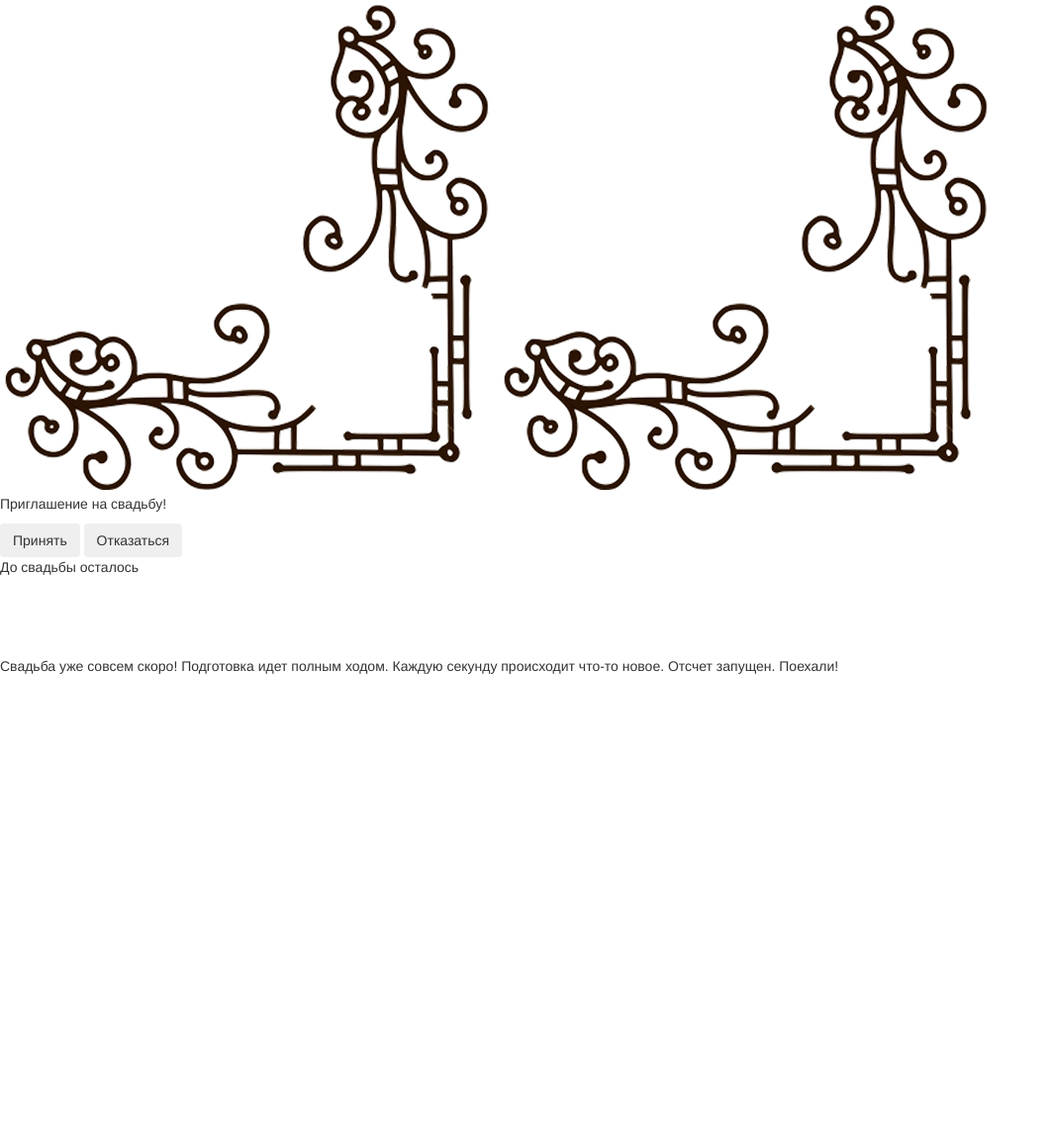
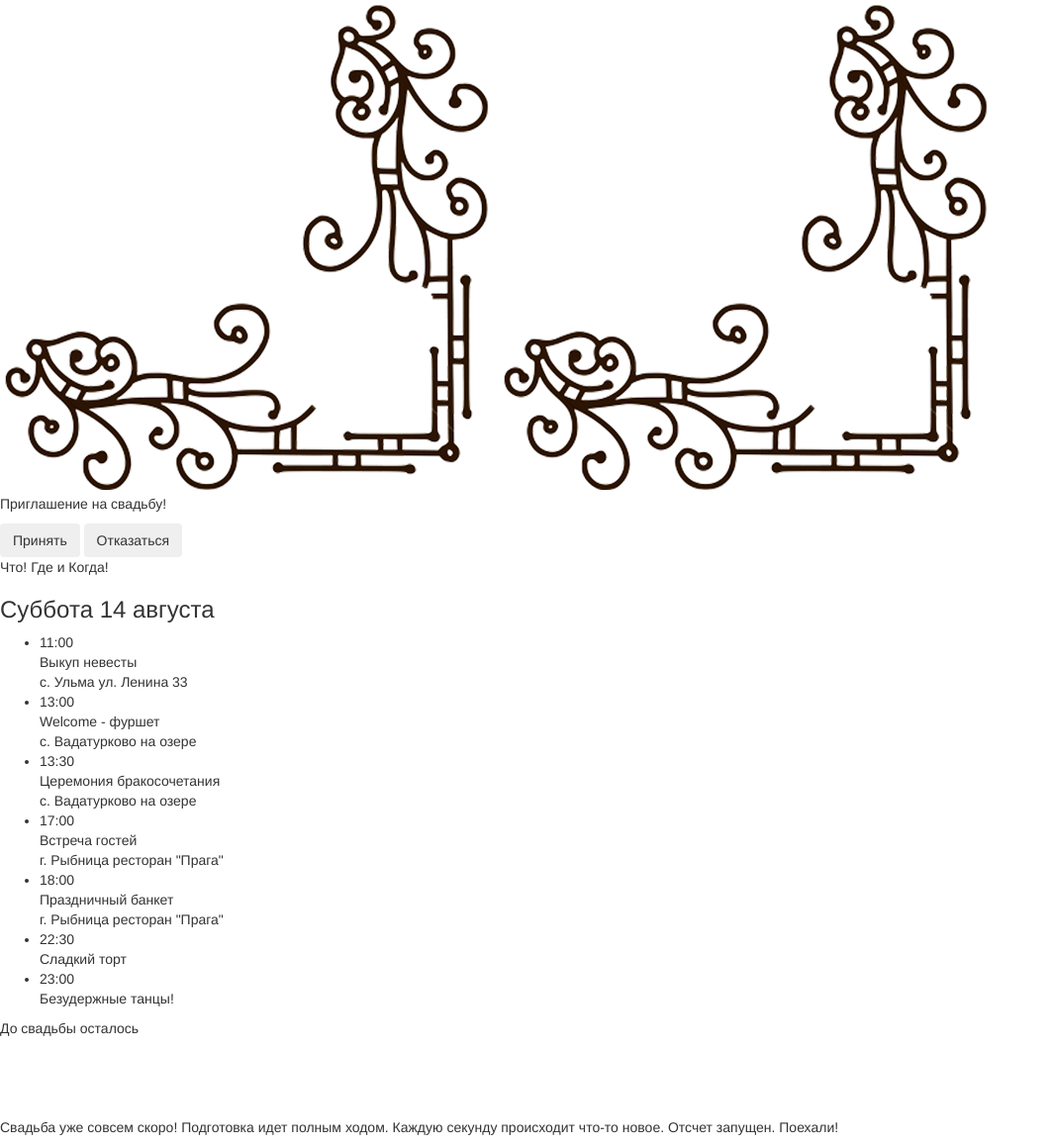
Before and after one commit to alexeitsurkan/invitation, a Yii app: template views/site/index.php in a window 1280 px wide. Shown: the part 541-1700 px from the top of the page at 99% size, without its empty margins (0-1061 px from the left). Before the commit the page ends 1222 px from the top, so only its background shows below. Run offline with PHP 8.4 and a stand-in for Yii, Linux system fonts and the light colour scheme; the template is opened without the code that fills it, so the values that code supplies are empty; some libraries are stand-ins or nearby versions.

Commit message:
пригласительное стили

```diff
--- a/assets/SiteBundle.php
+++ b/assets/SiteBundle.php
@@ -15,7 +15,9 @@
         'css/site.css',
         'css/index.css',
         'css/counter_block.css',
-        'css/inviting.css'
+        'css/inviting.css',
+        'css/info.css',
+        'css/plan.css',
     ];
 
     public $js = [
--- a/views/site/index.php
+++ b/views/site/index.php
@@ -21,14 +21,10 @@
                     <div>ресторан Прага</div>
                 </div>
                 <div id="lunaplane">
-<!--                    <a id="btn-weekend" href="#section2">Weekend</a>-->
-<!--                    <a id="btn-travel" href="#section3">Travel</a>-->
-<!--                    <a id="btn-resort" href="#section4">Resort</a>-->
-<!--                    <a id="btn-registry" href="#section5">Registry</a>-->
                 </div>
             </div>
         </div>
-        <div class="section inviting">
+        <div class="section info-block inviting">
             <div class="content">
                 <img class="ungle lt" src="/img/ungle.png">
                 <img class="ungle lb" src="/img/ungle.png">
@@ -43,7 +39,79 @@
                     <button value="0" class="btn b-danger">Отказаться</button>
                 </div>
             </div>
+        </div>
+        <div class="section info-block plan">
+            <div id="parashut"></div>
+            <div class="content">
+                <div class="title">Что! Где и Когда!</div>
 
+                <h3>Суббота 14 августа</h3>
+                <ul class="list">
+                    <li>
+                        <div class="time"><span>11:00</span></div>
+                        <div class="dot">
+                            <div class="dot-one"></div>
+                        </div>
+                        <div class="info">
+                            <span class="title">Выкуп невесты</span>
+                            <div class="place">c. Ульма ул. Ленина 33</div>
+                        </div>
+                    </li>
+                    <li>
+                        <div class="time"><span>13:00</span></div>
+                        <div class="dot">
+                            <div class="dot-one"></div>
+                        </div>
+                        <div class="info">
+                            <span class="title">Welcome - фуршет</span>
+                            <div class="place">с. Вадатурково на озере</div></div>
+                    </li>
+                    <li>
+                        <div class="time"><span>13:30</span></div>
+                        <div class="dot">
+                            <div class="dot-one"></div>
+                        </div>
+                        <div class="info">
+                            <span class="title">Церемония бракосочетания</span>
+                            <div class="place">с. Вадатурково на озере</div></div>
+                    </li>
+                    <li>
+                        <div class="time"><span>17:00</span></div>
+                        <div class="dot">
+                            <div class="dot-one"></div>
+                        </div>
+                        <div class="info">
+                            <span class="title">Встреча гостей</span>
+                            <div class="place">г. Рыбница ресторан "Прага"</div></div>
+                    </li>
+                    <li>
+                        <div class="time"><span>18:00</span></div>
+                        <div class="dot">
+                            <div class="dot-one"></div>
+                        </div>
+                        <div class="info">
+                            <span class="title">Праздничный банкет</span>
+                            <div class="place">г. Рыбница ресторан "Прага"</div></div>
+                    </li>
+                    <li>
+                        <div class="time"><span>22:30</span></div>
+                        <div class="dot">
+                            <div class="dot-one"></div>
+                        </div>
+                        <div class="info">
+                            <span class="title">Сладкий торт</span></div>
+                    </li>
+                    <li>
+                        <div class="time"><span>23:00</span></div>
+                        <div class="dot">
+                            <div class="dot-end"></div>
+                        </div>
+                        <div class="info">
+                            <span class="title">Безудержные танцы!</span></div>
+                    </li>
+                </ul>
+
+            </div>
         </div>
         <div class="section counter-block">
             <div id="parashut"></div>
```
Also changed, not shown: web/css/info.css (added, +47 -0 lines), web/css/inviting.css (+7 -45 lines), web/css/plan.css (added, +62 -0 lines).
